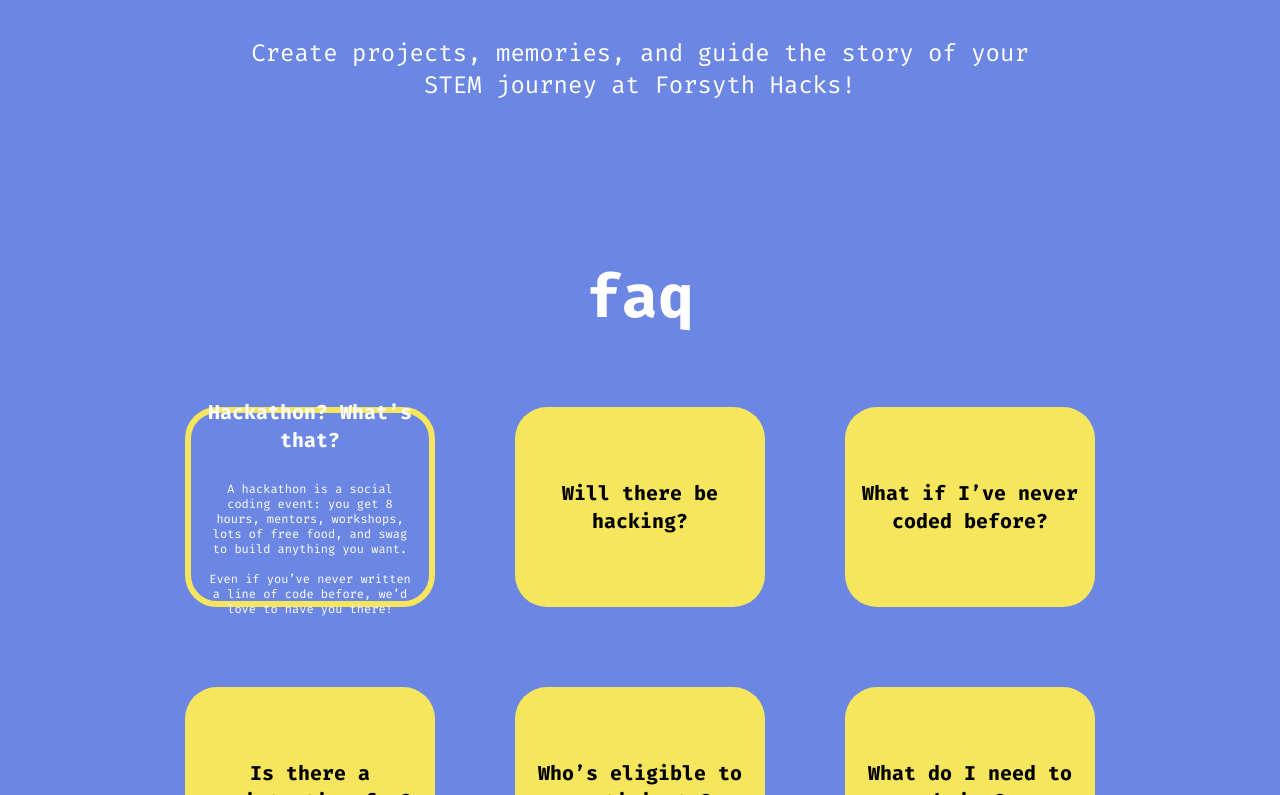
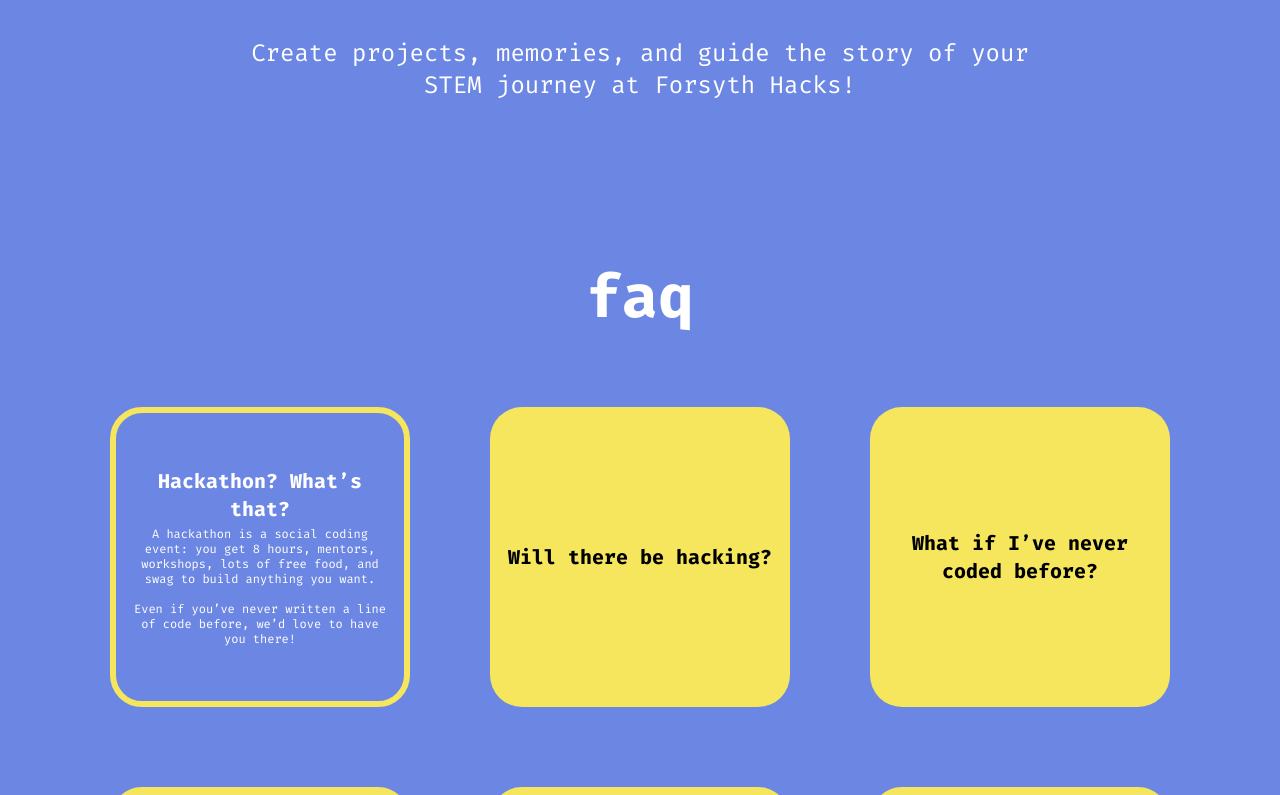
Before and after one commit to SFHSHackClub/forsyth-hacks-v2-site, a Next.js app: page / in a window 1280 px wide. Shown: the part 2005-2800 px from the top of the page. Built offline with nearby package versions, Linux system fonts and the light colour scheme.

Commit message:
fixed some 1080p font sizing and cleaned up overall

```diff
--- a/components/FlipCard/flipcard.scss
+++ b/components/FlipCard/flipcard.scss
@@ -39,8 +39,11 @@
       }
     }
   }
+  .title {
+    padding-bottom: 4px;
+  }
   .content {
-    font-size: 8px;
+    font-size: 10px;
     line-height: 1.25;
   }
   @media screen and (min-width: 640px) {
@@ -50,8 +53,8 @@
   }
   @media screen and (min-width: 1024px) {
     .flip-card-outer {
-      width: 250px;
-      height: 200px;
+      width: 300px;
+      height: 300px;
     }
   }
 
--- a/components/FlipCard/flipcard.tsx
+++ b/components/FlipCard/flipcard.tsx
@@ -32,8 +32,7 @@
               </div>
               <div className="flex card back justify-center items-center">
                 <div className="card-body d-flex justify-content-center align-items-center p-4">
-                  <p><b>{title}</b></p>
-                  <br/>
+                  <p className='title'><b>{title}</b></p>
                   <p className='content'>{content}<br/><br/>{content2}</p>
                 </div>
               </div>
--- a/src/app/globals.css
+++ b/src/app/globals.css
@@ -10,5 +10,6 @@
 
 body {
   color: rgb(var(--foreground-rgb));
-  background: rgb(var(--alt-rgb));
+  background: rgb(var(--background-rgb));
+  overscroll-behavior: none;
 }
--- a/src/app/page.tsx
+++ b/src/app/page.tsx
@@ -114,7 +114,7 @@
             9:00 AM - 6:00 PM <br/>
             <br/>
             Old Atlanta Rec Center<br/>
-            <span className='text-sm sm:txt-md md:text-lg xl:text-2xl'>Esports Arena || 810 Nichols Road, Suwanee</span>
+            <span className='text-sm sm:txt-md md:text-lg xl:text-2xl'>Esports Arena / 810 Nichols Road, Suwanee, GA</span>
           </p>
         </div>
 
@@ -261,7 +261,7 @@
           <div className='text-lg lg:text-2xl xl:text-4xl py-8 w-full'>
             <b>team & contact</b>
           </div>
-          <div className='grid gap-8 py-8 grid-cols-1 grid-rows-3 items-center text-md md:grid-cols-3 lg:grid-cols-4 md:grid-rows-1 lg:py-16 xl:w-[70%] xl:m-auto'>
+          <div className='grid gap-8 py-8 grid-cols-1 grid-rows-3 items-center text-md md:grid-cols-3 lg:grid-cols-4 md:grid-rows-1 lg:py-16 xl:m-auto'>
             <div>
               <div className='relative rounded-full bg-blue-200 w-64 h-64 overflow-clip border-white border-4 mx-auto'>
                 <Image
@@ -284,17 +284,17 @@
               </div>
               <p className='pt-6'>Christian Dutton <br/> Co-Executive Director</p>
             </div>
-            <div className='md:col-span-1 lg:col-span-2 text-fhyellow'>
-              <b>Still got questions?</b> We’ll reach back in 24 hours.<br/>
+            <div className='md:col-span-1 lg:col-span-2 text-fhyellow antialiased'>
+              <b>Still got questions?</b> We’ll reach out in 24 hours<br/>
               <br/>
-              <b>Email: hackclubsfhs@gmail.com</b><br/>
+              <b>Email: hackclubsfhs<span className='font-normal'>@</span>gmail.com</b><br/>
               Instagram: @forsythhacks
             </div>
           </div>
         </div>
       </main>
       {/* Footer */}
-      <div className='flex flex-col w-full bg-fhyellow text-fhblue text-center justify-end p-6'>
+      <div className='flex flex-col w-[100vw] bg-fhyellow text-fhblue text-center justify-end p-6'>
         <p className='text-md w-full h-full self-start mb-16'>
           follow us on instagram: @forsythhacks
         </p>
```
